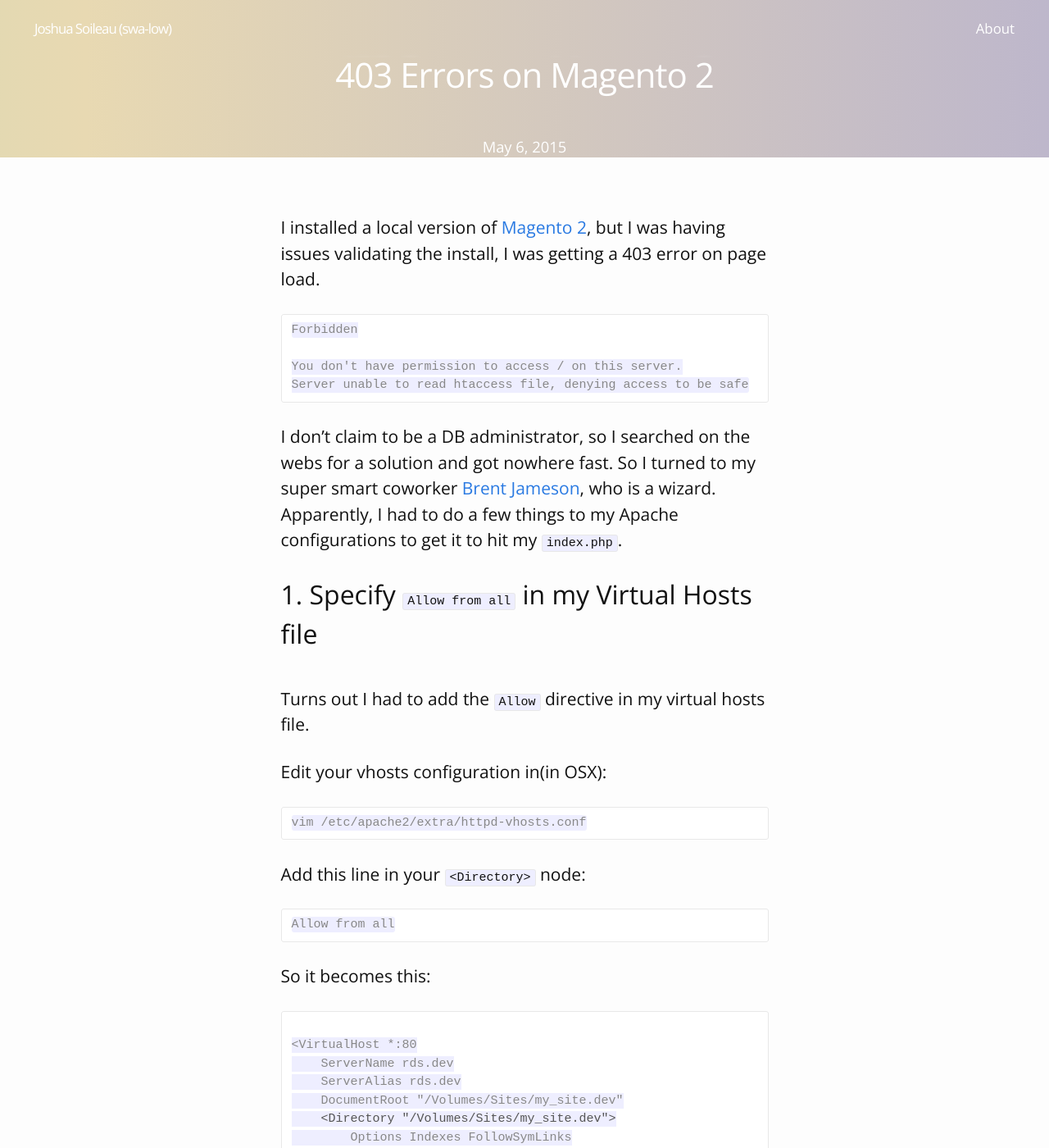
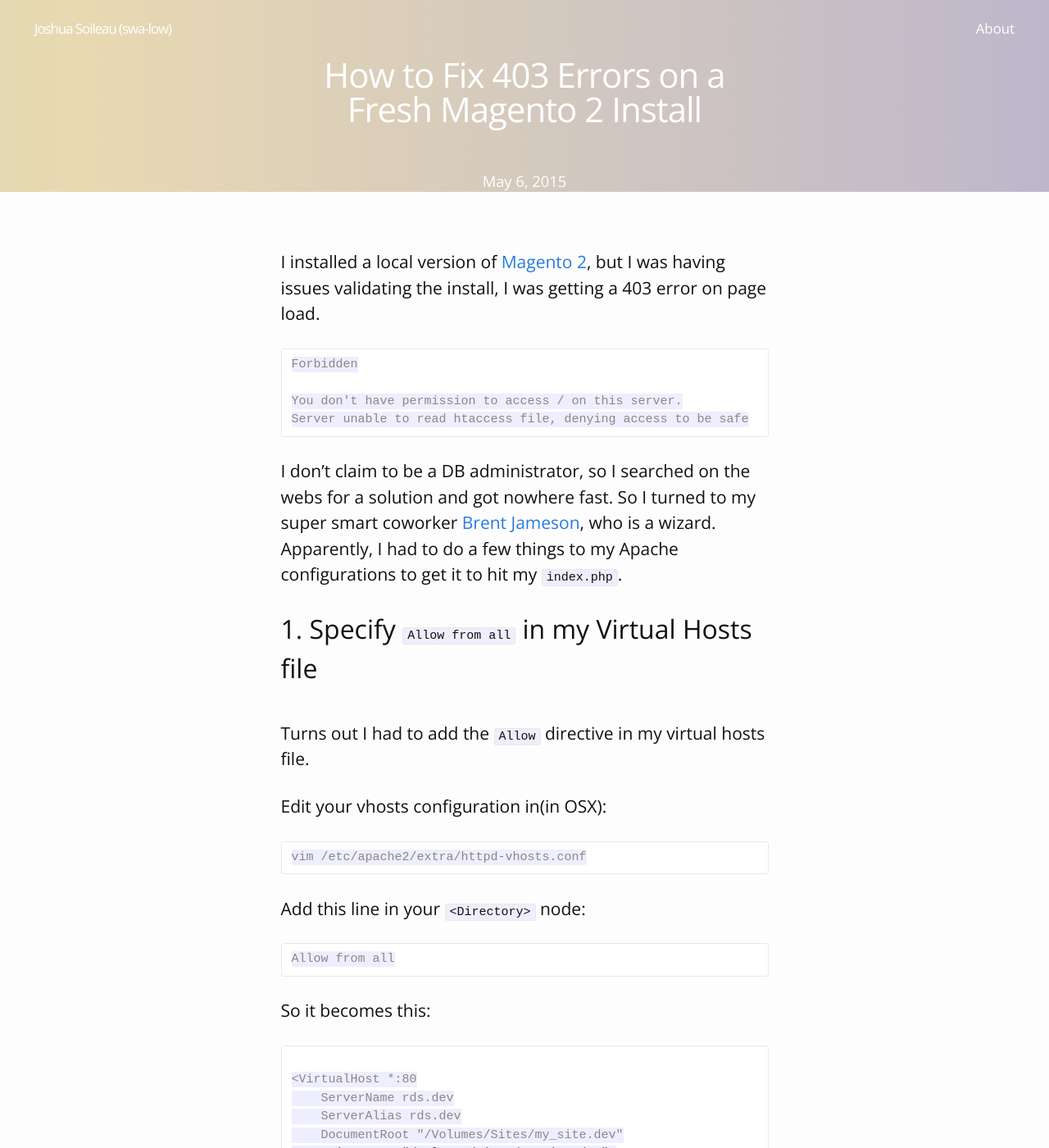
Before and after one commit to JoshuaSoileau/relead-marketing, a Jekyll site: the page built from _posts/2016-06-05-magento-2-403-errors.md, in a window 1280 px wide and 1400 px high. Shown: the whole window at 82% size. Built offline with Jekyll 4.4.1, drawn with Linux system fonts in a browser that asks for light colours; Markdown is read by kramdown in place of the engine named in the settings; comment, search, counter and statistics services are not loaded; some of the changed text lies outside the part shown.

Commit message:
Add DISQUS comments to posts

```diff
--- a/_layouts/post.html
+++ b/_layouts/post.html
@@ -7,4 +7,22 @@
     {{ content }}
   </article>
 
+  {% if page.comments %}
+  <div id="disqus_thread"></div>
+      <script type="text/javascript">
+          /* * * CONFIGURATION VARIABLES: EDIT BEFORE PASTING INTO YOUR WEBPAGE * * */
+          var disqus_shortname = 'joshuasoileau'; // required: replace example with your forum shortname
+          // var disqus_developer = 1; // Comment out when the site is live
+          var disqus_identifier = "{{ page.url }}";
+
+          /* * * DON'T EDIT BELOW THIS LINE * * */
+          (function() {
+              var dsq = document.createElement('script'); dsq.type = 'text/javascript'; dsq.async = true;
+              dsq.src = '//' + disqus_shortname + '.disqus.com/embed.js';
+              (document.getElementsByTagName('head')[0] || document.getElementsByTagName('body')[0]).appendChild(dsq);
+          })();
+      </script>
+      <noscript>Please enable JavaScript to view the <a href="http://disqus.com/?ref_noscript">comments powered by Disqus.</a></noscript>
+      <a href="http://disqus.com" class="dsq-brlink">comments powered by <span class="logo-disqus">Disqus</span></a>
+  {% endif %}
 </div>
--- a/_posts/2016-06-05-magento-2-403-errors.md
+++ b/_posts/2016-06-05-magento-2-403-errors.md
@@ -1,8 +1,9 @@
 ---
 layout: post
-title: "403 Errors on Magento 2"
+title: "How to Fix 403 Errors on a Fresh Magento 2 Install"
 date:   2015-05-06 6:01:23
 categories: magento2 errors apache
+comments: true
 ---
 I installed a local version of [Magento 2](https://github.com/magento/magento2), but I was having issues validating the install, I was getting a 403 error on page load.
 
--- a/_sass/_layout.scss
+++ b/_sass/_layout.scss
@@ -258,6 +258,8 @@
     font-size: 42px;
     letter-spacing: -1px;
     line-height: 1;
+    max-width: 595px;
+    margin: 0 auto 1.25em;
 
     @include media-query($on-laptop) {
         font-size: 36px;
```
